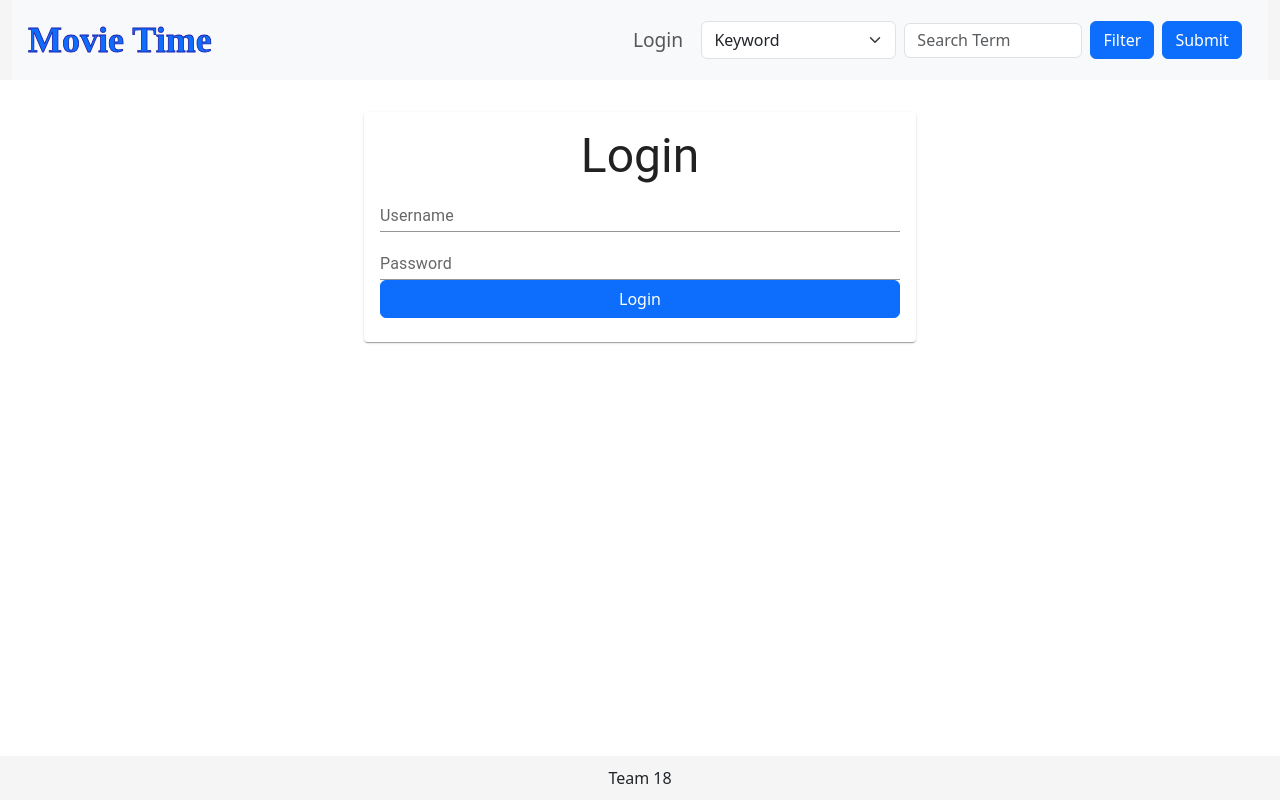
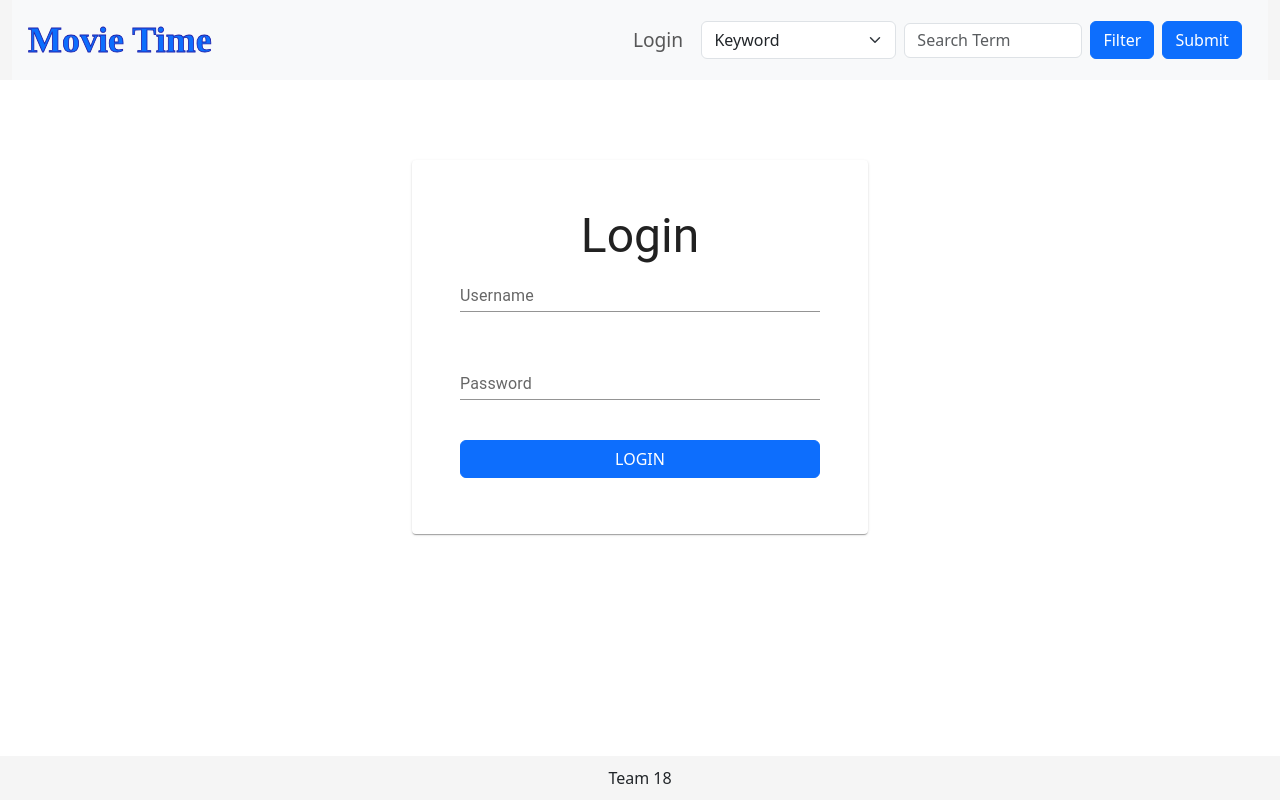
Before and after one commit to chong3916/movie-search-application, a React (Create React App) app in the folder site/: page /login in a window 1280 px wide. Built offline with nearby package versions, Linux system fonts and the light colour scheme.

Commit message:
Modified style of login page

```diff
--- a/site/src/pages/LoginPage.jsx
+++ b/site/src/pages/LoginPage.jsx
@@ -1,12 +1,10 @@
 import React, {useState} from "react";
 import {useNavigate} from "react-router-dom";
 import { Auth } from "../api/auth";
-import {Col, Form, Row, Stack} from "react-bootstrap";
 import Button from "react-bootstrap/Button";
 import "../styles/loginPage.css";
-import Input from "../components/Input";
 import {useAuthContext} from "../contexts/AuthContext";
-import {Card, CardContent, Container, TextField, Typography} from "@mui/material";
+import {Card, CardContent, Container, TextField, Typography, Stack} from "@mui/material";
 
 const LoginPage = ({ setBanner }) => {
     const [username, setUsername] = useState("");
@@ -61,13 +59,13 @@ const LoginPage = ({ setBanner }) => {
 
     return (
         <Container maxWidth="sm">
-            <Card>
-                <CardContent>
+            <Card style={{margin: "3rem"}}>
+                <CardContent style={{margin: "2rem"}}>
                     <Typography variant="h3" component="div" align="center">
                         Login
                     </Typography>
                     <form onSubmit={handleSubmit}>
-                        <Stack spacing={3}>
+                        <Stack spacing={5}>
                             <TextField
                                 id="username"
                                 label="Username"
@@ -87,7 +85,7 @@ const LoginPage = ({ setBanner }) => {
                                     setPassword(event.target.value);
                                 }}
                             />
-                            <Button type="submit" aria-label="submit" id="submit">Login</Button>
+                            <Button type="submit" aria-label="submit" id="submit">LOGIN</Button>
                         </Stack>
                     </form>
                 </CardContent>
```
